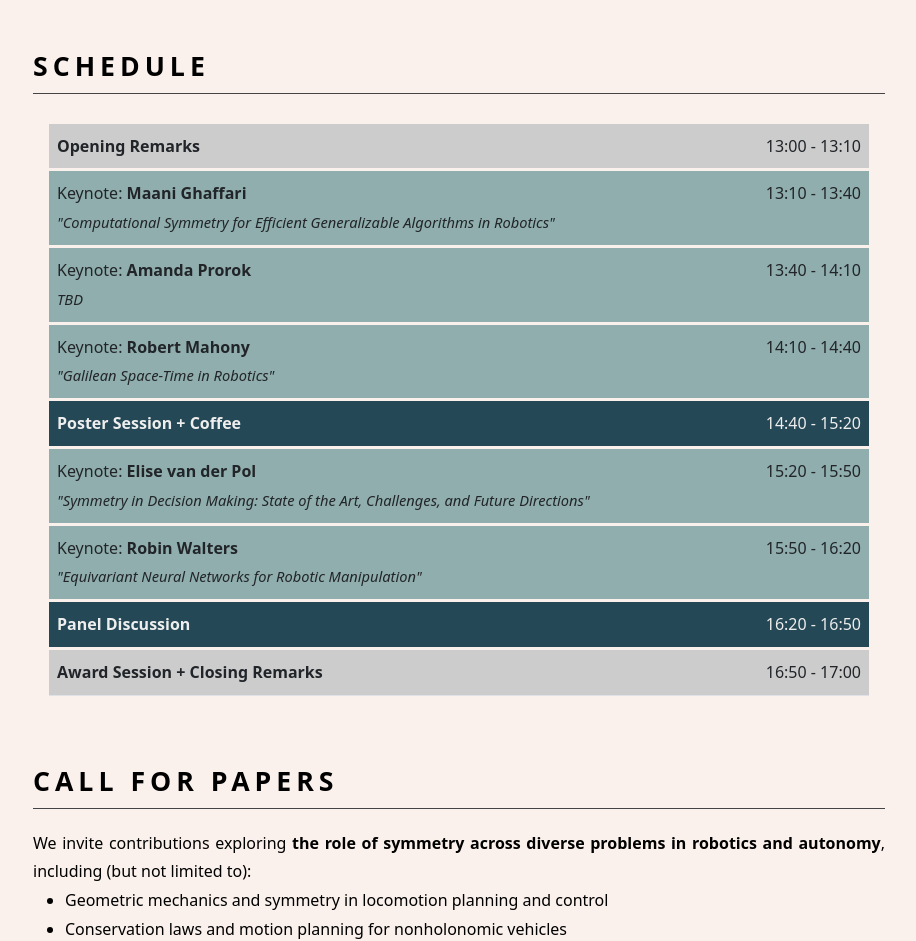
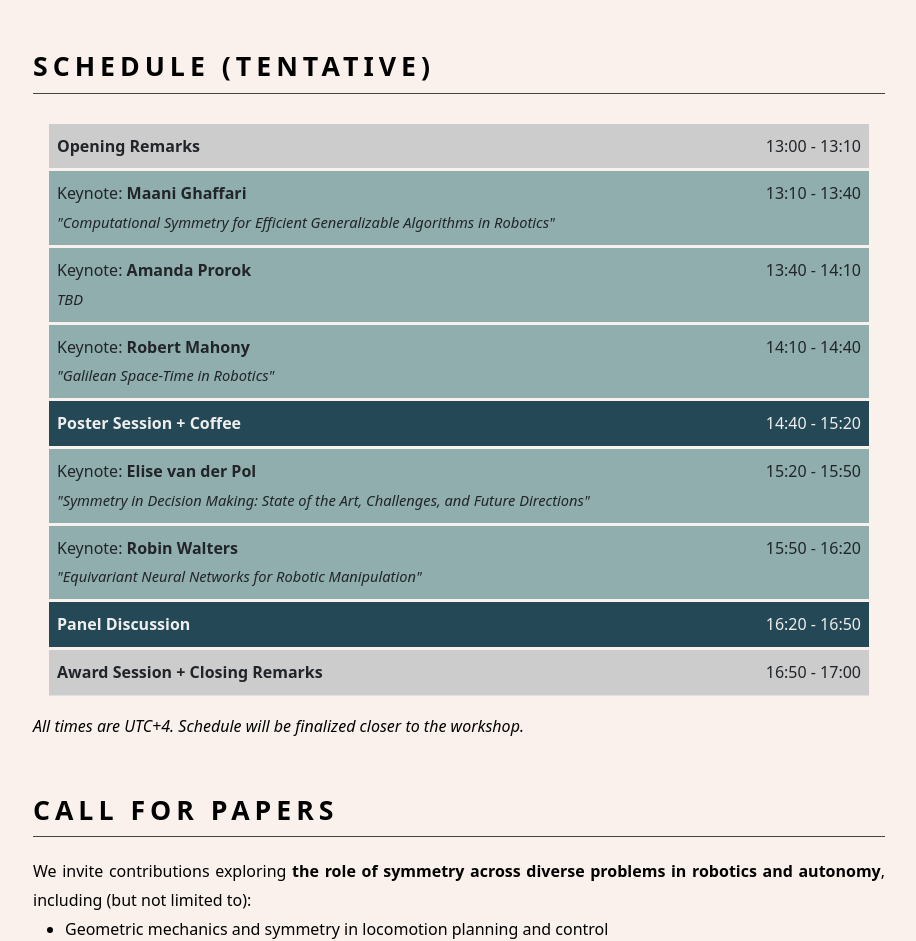
Before and after one commit to equirob2024/equirob2024.github.io, a plain HTML site: page index.html in a window 1280 px wide. Shown: the part 2163-3104 px from the top of the page, without its empty margins (181-1097 px from the left). Drawn offline with nearby package versions, Linux system fonts and the light colour scheme.

Commit message:
tentative schedule

```diff
--- a/index.html
+++ b/index.html
@@ -266,8 +266,9 @@
 
         <div class="section" id="schedule">
           <div class="title">
-            <span>Schedule</span>
+            <span>Schedule (tentative)</span>
           </div>
+
           <div class="content">
             <div class="row">
               <div class="col">
@@ -342,7 +343,11 @@
               </div>
             </div>
           </div>
+          <div>
+            <i>All times are UTC+4. Schedule will be finalized closer to the workshop.</i>
+          </div>
         </div>
+
 
                 <!-- Call for Papers section -->
 
```
